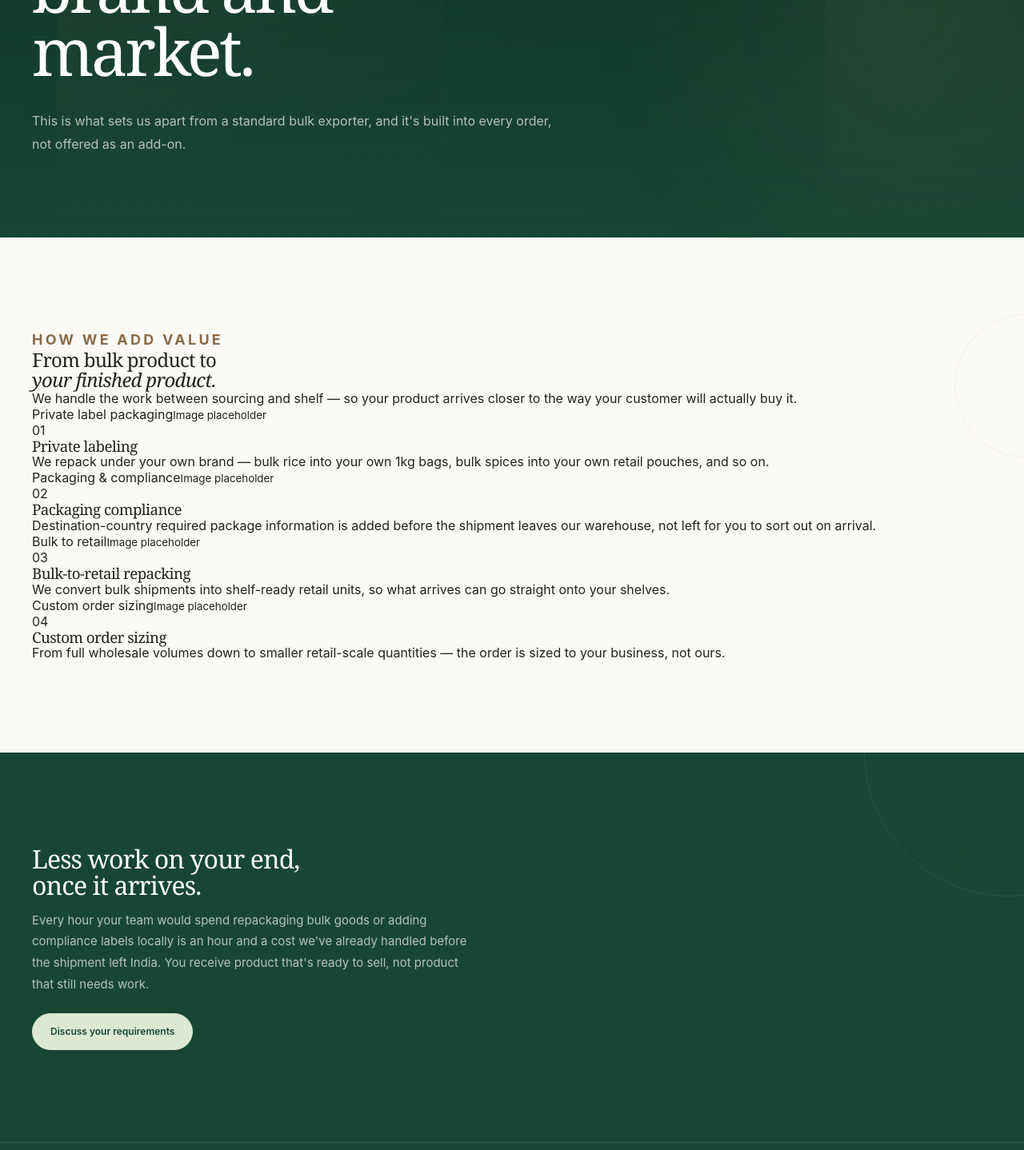
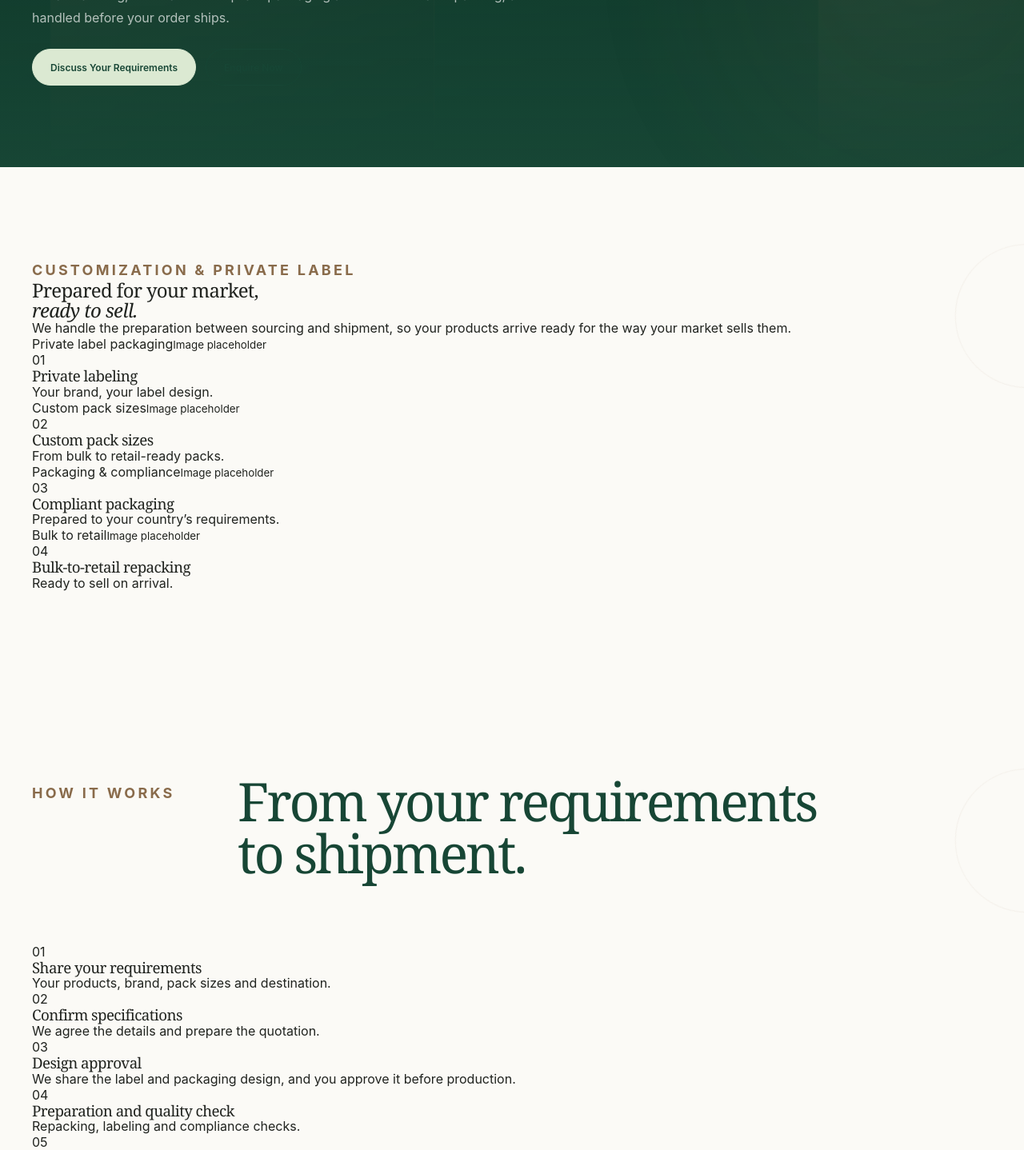
Before and after one commit to Lokesh-5618/sri-jothi-site, a React (Vite) app: page /customization in a window 1280 px wide. Shown: the part 700-2138 px from the top of the page at 80% size. Built offline with nearby package versions, Linux system fonts and the light colour scheme.

Commit message:
Update Customization.jsx

```diff
--- a/src/pages/Customization.jsx
+++ b/src/pages/Customization.jsx
@@ -7,26 +7,54 @@ const STORY_STEPS = [
   {
     num: '01',
     title: 'Private labeling',
-    text: 'We repack under your own brand — bulk rice into your own 1kg bags, bulk spices into your own retail pouches, and so on.',
+    text: 'Your brand, your label design.',
     imageLabel: 'Private label packaging',
   },
   {
     num: '02',
-    title: 'Packaging compliance',
-    text: 'Destination-country required package information is added before the shipment leaves our warehouse, not left for you to sort out on arrival.',
+    title: 'Custom pack sizes',
+    text: 'From bulk to retail-ready packs.',
+    imageLabel: 'Custom pack sizes',
+  },
+  {
+    num: '03',
+    title: 'Compliant packaging',
+    text: 'Prepared to your country’s requirements.',
     imageLabel: 'Packaging & compliance',
   },
   {
+    num: '04',
+    title: 'Bulk-to-retail repacking',
+    text: 'Ready to sell on arrival.',
+    imageLabel: 'Bulk to retail',
+  },
+];
+
+const HOW_IT_WORKS = [
+  {
+    num: '01',
+    title: 'Share your requirements',
+    text: 'Your products, brand, pack sizes and destination.',
+  },
+  {
+    num: '02',
+    title: 'Confirm specifications',
+    text: 'We agree the details and prepare the quotation.',
+  },
+  {
     num: '03',
-    title: 'Bulk-to-retail repacking',
-    text: 'We convert bulk shipments into shelf-ready retail units, so what arrives can go straight onto your shelves.',
-    imageLabel: 'Bulk to retail',
+    title: 'Design approval',
+    text: 'We share the label and packaging design, and you approve it before production.',
   },
   {
     num: '04',
-    title: 'Custom order sizing',
-    text: 'From full wholesale volumes down to smaller retail-scale quantities — the order is sized to your business, not ours.',
-    imageLabel: 'Custom order sizing',
+    title: 'Preparation and quality check',
+    text: 'Repacking, labeling and compliance checks.',
+  },
+  {
+    num: '05',
+    title: 'Shipment and tracking',
+    text: 'Documentation, dispatch and tracking until arrival.',
   },
 ];
 
@@ -35,33 +63,60 @@ export default function Customization() {
 
   return (
     <>
+      {/* Hero */}
       <section className="page-hero">
         <HeroBgSlider />
+
         <div className="wrap" data-stagger>
-          <p className="eyebrow reveal">Customization &amp; private label</p>
+          <p className="eyebrow reveal">
+            Customization &amp; private label
+          </p>
+
           <h1 className="text-reveal reveal">
-            <span>We don't just supply — we customize every product to your brand and market.</span>
+            <span>Prepared exactly the way your market needs it.</span>
           </h1>
+
           <p className="reveal">
-            This is what sets us apart from a standard bulk exporter, and it's built into every order, not offered as an add-on.
+            Private labeling, destination-compliant packaging and
+            bulk-to-retail repacking, all handled before your order ships.
           </p>
+
+          <div className="reveal" style={{ display: 'flex', gap: '12px', flexWrap: 'wrap', marginTop: '24px' }}>
+            <Link to="/contact" className="btn cta">
+              Discuss Your Requirements
+            </Link>
+
+            <Link to="/contact" className="btn light">
+              Enquire Now
+            </Link>
+          </div>
         </div>
       </section>
 
+      {/* Customization capabilities */}
       <section className="custom-story">
         <div className="wrap">
           <div className="custom-story-intro reveal">
-            <span className="eyebrow">How we add value</span>
-            <h2>From bulk product to<br /><em>your finished product.</em></h2>
+            <span className="eyebrow">Customization &amp; private label</span>
+
+            <h2>
+              Prepared for your market,
+              <br />
+              <em>ready to sell.</em>
+            </h2>
+
             <p>
-              We handle the work between sourcing and shelf — so your product arrives closer to the way your customer will actually buy it.
+              We handle the preparation between sourcing and shipment,
+              so your products arrive ready for the way your market sells them.
             </p>
           </div>
 
           <div className="custom-story-list">
             {STORY_STEPS.map((step, i) => (
               <article
-                className={`custom-story-item ${i % 2 === 1 ? 'reverse' : ''}`}
+                className={`custom-story-item ${
+                  i % 2 === 1 ? 'reverse' : ''
+                }`}
                 key={step.num}
               >
                 <div className="custom-story-media reveal">
@@ -72,9 +127,17 @@ export default function Customization() {
                 </div>
 
                 <div className="custom-story-copy reveal">
-                  <span className="custom-story-num">{step.num}</span>
-                  <div className="custom-story-line" aria-hidden="true"></div>
+                  <span className="custom-story-num">
+                    {step.num}
+                  </span>
+
+                  <div
+                    className="custom-story-line"
+                    aria-hidden="true"
+                  ></div>
+
                   <h3>{step.title}</h3>
+
                   <p>{step.text}</p>
                 </div>
               </article>
@@ -83,14 +146,59 @@ export default function Customization() {
         </div>
       </section>
 
+      {/* How it works */}
+      <section className="section how-it-works">
+        <div className="wrap">
+          <div className="section-head">
+            <div className="eyebrow reveal">How it works</div>
+
+            <h2
+              className="display text-reveal reveal"
+              data-stagger
+            >
+              <span>From your requirements</span>
+              <span>to shipment.</span>
+            </h2>
+          </div>
+
+          <div className="how-it-works-grid">
+            {HOW_IT_WORKS.map((step) => (
+              <article
+                className="how-it-works-item reveal"
+                key={step.num}
+              >
+                <span className="custom-story-num">
+                  {step.num}
+                </span>
+
+                <h3>{step.title}</h3>
+
+                <p>{step.text}</p>
+              </article>
+            ))}
+          </div>
+        </div>
+      </section>
+
+      {/* Lower body */}
       <section className="value-prop">
         <div className="wrap">
-          <h2 className="reveal">Less work on your end, once it arrives.</h2>
+          <h2 className="reveal">
+            We take care of the preparation, so it’s delivered ready for your shelves.
+          </h2>
+
           <p className="reveal">
-            Every hour your team would spend repackaging bulk goods or adding compliance labels locally is an hour and a cost we've already handled before the shipment left India. You receive product that's ready to sell, not product that still needs work.
+            Private labeling, repacking and compliant packaging are completed
+            in India before shipment, so your order reaches you ready for your
+            market.
           </p>
-          <Link to="/contact" className="btn cta reveal" style={{ marginTop: '22px' }}>
-            Discuss your requirements
+
+          <Link
+            to="/contact"
+            className="btn cta reveal"
+            style={{ marginTop: '22px' }}
+          >
+            Discuss Your Requirements
           </Link>
         </div>
       </section>
```
